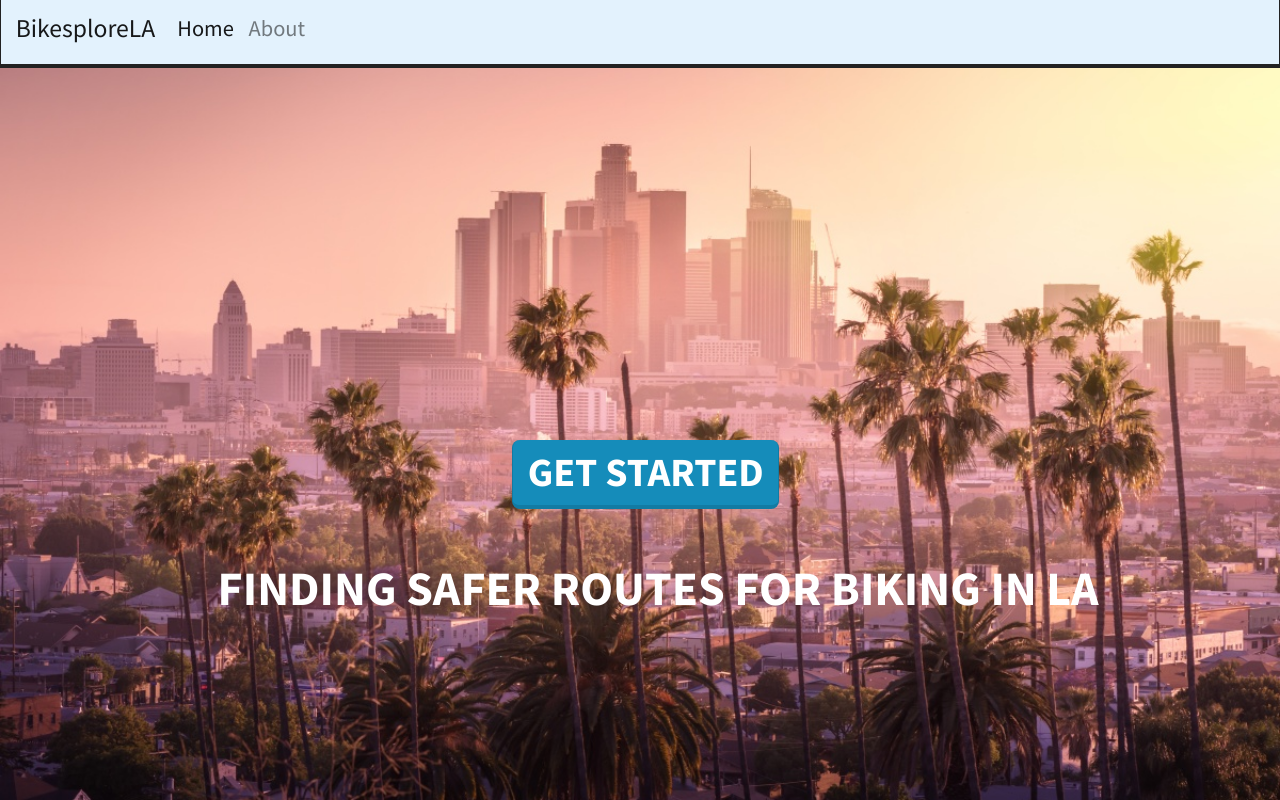
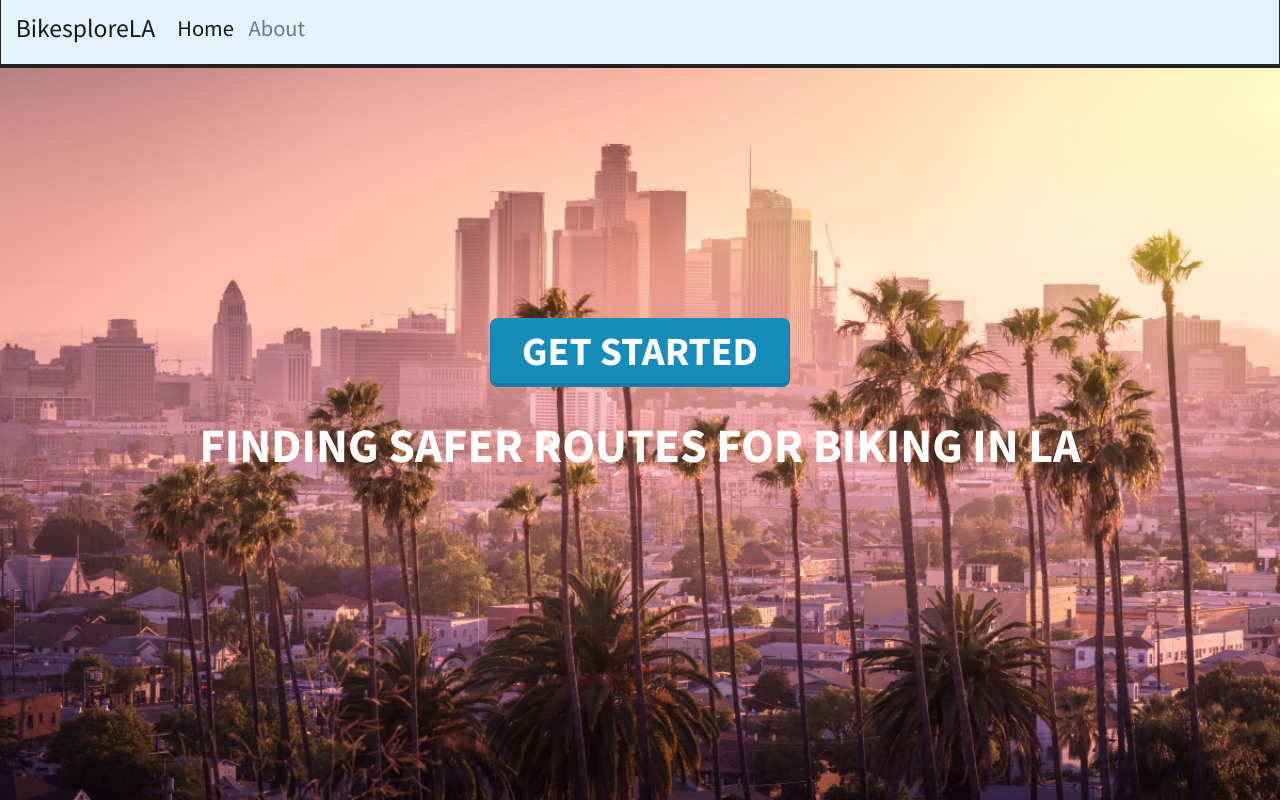
Before and after one commit to KarlenS/BikesploreLA, a Flask app: page / in a window 1280 px wide. Run offline with Flask 2, Linux system fonts and the light colour scheme; some libraries are stand-ins or nearby versions.

Commit message:
splash done

```diff
--- a/app/static/index.css
+++ b/app/static/index.css
@@ -30,16 +30,6 @@ html {
     display: inline-block;
 }
 
-#land{
-    text-align: center;
-    position: relative;
-    height: 100vh;
-    min-height: 500px;
-
-    background-size: cover;
-    background-position: center;
-    z-index: 100;
-}
 #land::after{
     content: "";
     background: url('/static/la.jpg');
@@ -52,26 +42,40 @@ html {
     z-index: -10;
 }
 
-#land button{
+#land {
+  display: flex;
+  flex-direction: column;
+  align-content: center;
+  align-items: center;
+  justify-content: center;
+  text-align: center;
+  position: relative;
+  height: 100vh;
+  width: 100vw;
+  background-size: cover;
+  background-position: center;
+  z-index: 100;
+}
+
+#land button {
   text-align: center;
   height: auto;
-    position: absolute;
+  width: 300px;
   display: inline-block;
-    top: 55vh;
-    left: 40vw;
+  top: 50%;
+  left: 50%;
   font-size: 40px;
   line-height: normal;
   -webkit-border-radius: 8px;
   -moz-border-radius: 8px;
   border-radius: 8px;
+  margin-bottom: 30px;
 }
 
-#land h1{
+#land h1 {
   text-align: center;
   height: auto;
-    position: absolute;
   display: inline-block;
-    top: 70vh;
-    left: 17vw;
   font-size: 35px;
+  width:  90%;
 }
```
Lines whose indentation alone changed are shown as unchanged.
